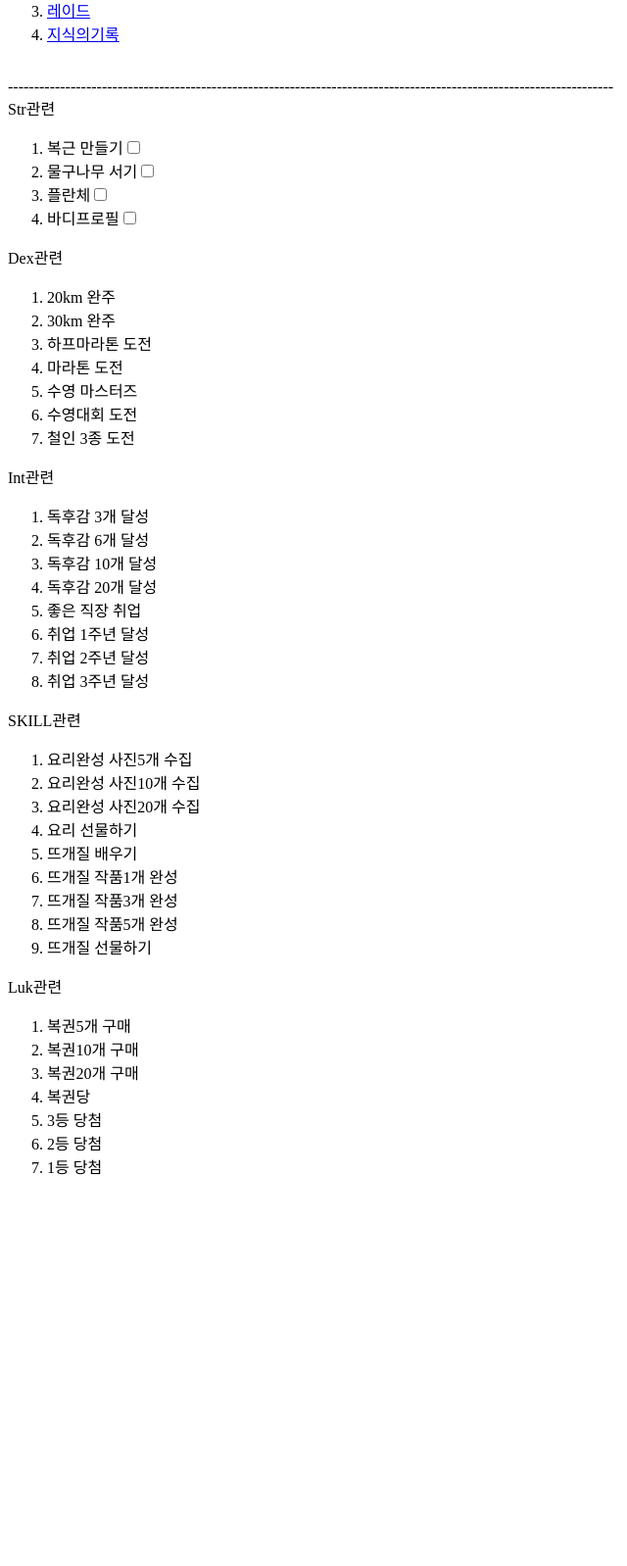
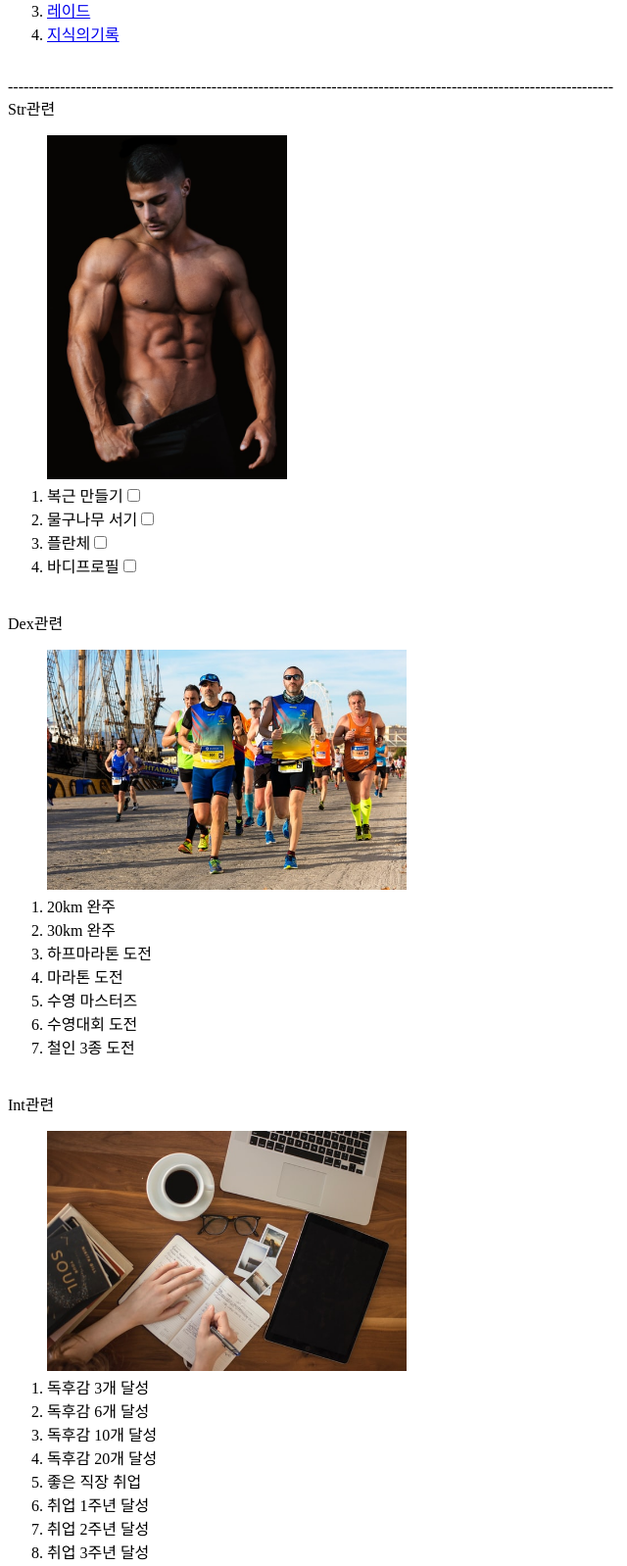
Before and after one commit to up456/web, a plain HTML site: page 레이드.html in a window 1280 px wide. Shown: the part 139-1737 px from the top of the page at 98% size, without its empty margins (0-640 px from the left). Before the commit the page ends 1357 px from the top, so only its background shows below. Drawn offline with Linux system fonts and the light colour scheme.

Commit message:
Add files via upload

```diff
--- a/레이드.html
+++ b/레이드.html
@@ -18,13 +18,16 @@
 
 Str관련
   <ol>
+    <img src="바디.jpg" width="20%">
     <li>복근 만들기<input type="checkbox"></li>
     <li>물구나무 서기<input type="checkbox"></li>
     <li>플란체<input type="checkbox"></li>
     <li>바디프로필<input type="checkbox"></li>
   </ol>
+  <br>
 Dex관련
     <ol>
+      <img src="마라톤.jpg" width="30%">
       <li>20km 완주</li>
       <li>30km 완주</li>
       <li>하프마라톤 도전</li>
@@ -33,8 +36,10 @@ Dex관련
       <li>수영대회 도전</li>
       <li>철인 3종 도전</li>
     </ol>
+    <br>
 Int관련
       <ol>
+          <img src="공부.jpg" width="30%">
         <li>독후감 3개 달성</li>
         <li>독후감 6개 달성</li>
         <li>독후감 10개 달성</li>
@@ -44,8 +49,10 @@ Int관련
         <li>취업 2주년 달성</li>
         <li>취업 3주년 달성</li>
       </ol>
+      <br>
 SKILL관련
       <ol>
+          <img src="취미.jpg" width="30%">
         <li>요리완성 사진5개 수집</li>
         <li>요리완성 사진10개 수집</li>
         <li>요리완성 사진20개 수집</li>
@@ -56,8 +63,10 @@ SKILL관련
         <li>뜨개질 작품5개 완성</li>
         <li>뜨개질 선물하기</li>
       </ol>
+      <br>
 Luk관련
       <ol>
+          <img src="행운.jpg" width="30%">
         <li>복권5개 구매</li>
         <li>복권10개 구매</li>
         <li>복권20개 구매</li>
```
Also changed, not shown: 공부.jpg (added), 마라톤.jpg (added), 바디.jpg (added), 취미.jpg (added), 행운.jpg (added).
